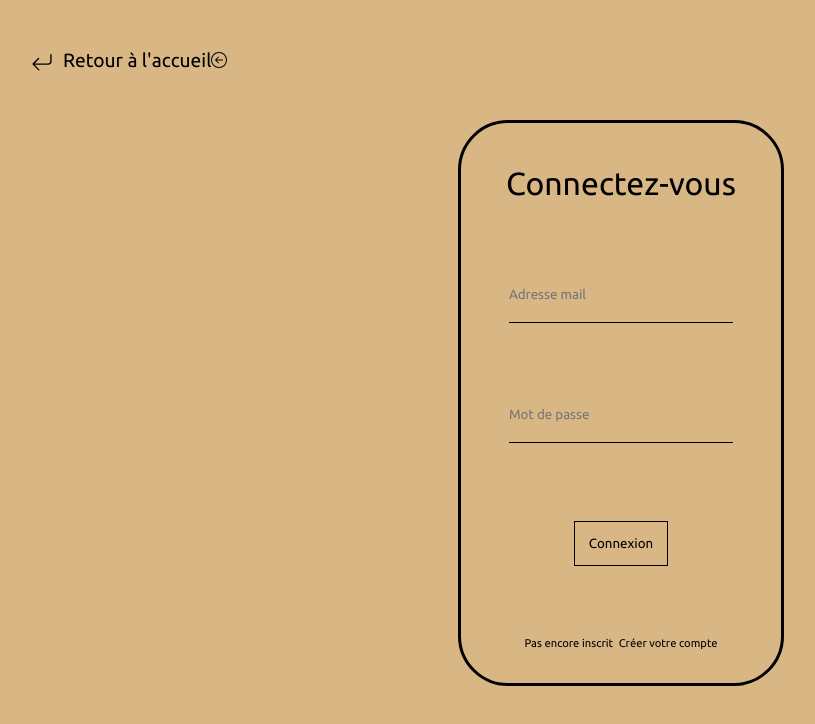
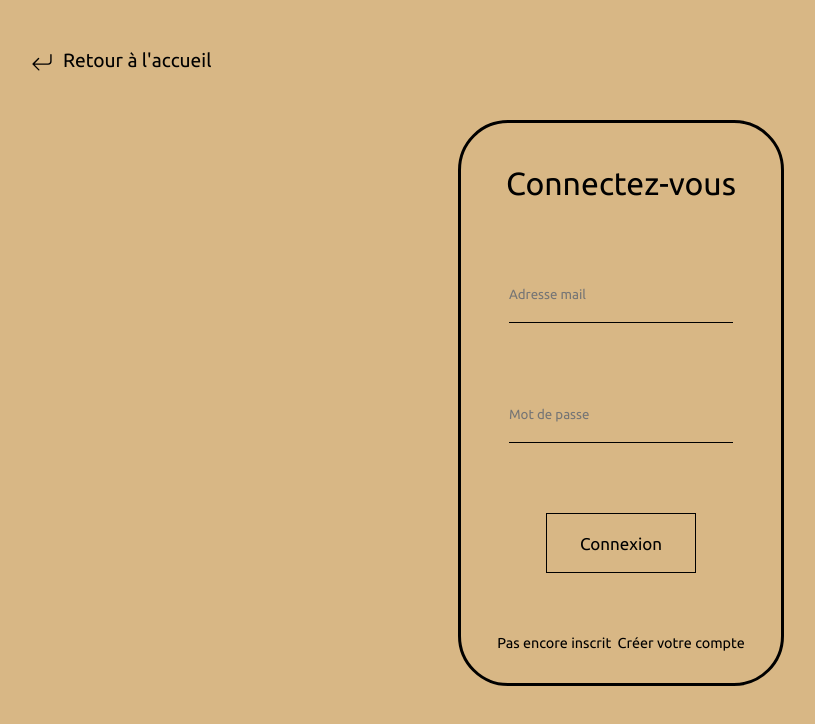
Before and after one commit to BAHITA75/aston_project_lunch, an Angular app: page /signin in a window 1280 px wide. Shown: the top 724 px of the page, without its empty margins (19-834 px from the left). Built offline with nearby package versions, Linux system fonts and the light colour scheme.

Commit message:
Update login.component.scss

```diff
--- a/src/app/auth/login/login.component.scss
+++ b/src/app/auth/login/login.component.scss
@@ -163,6 +163,10 @@
 
 @media screen and (min-width: 1025px){
 
+    .returnMobIcon{
+        display: none;
+    }
+
     .mainSignIn{
         height: 85vh;
         align-items: flex-start;
@@ -226,11 +230,13 @@
                 }
 
                 .signFormSubmit{
-                    padding: 14px;
+                    width: 150px;
+                    height: 60px;
                     background-color: transparent;
-                    border: 1.4px solid black;
+                    border: 1.8px solid black;
                     cursor: pointer;
                     transition: 0.3s ease;
+                    font-size: 17px;
                     font-family: 'Ubuntu';
 
                     &:hover{
@@ -248,7 +254,7 @@
             align-items: center;
 
             p{
-                font-size: 0.7rem;
+                font-size: 0.9rem;
 
                 a{
                     margin-left: 3px;
```
